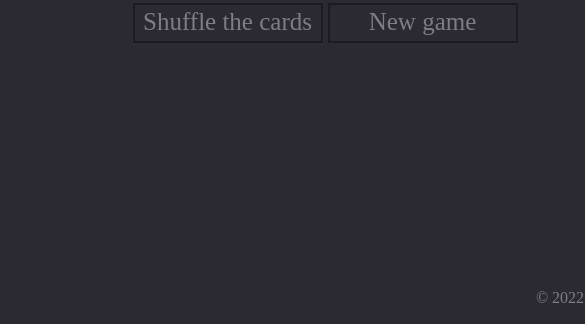
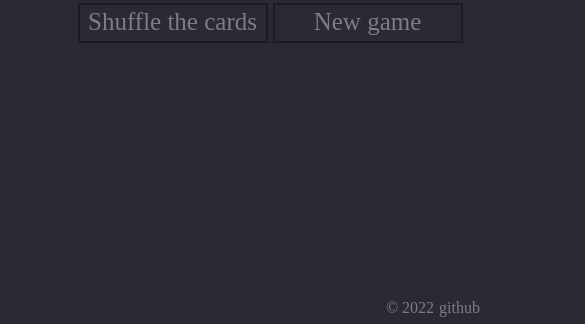
Before and after one commit to anthony-th/memory-game, a plain HTML site: page index.html in a window 390 px wide. Shown: the part 517-841 px from the top of the page, 585 px wide, since content can reach past the window. Drawn offline with Linux system fonts and the light colour scheme.

Commit message:
refactor: add media tag

```diff
--- a/styles/style.css
+++ b/styles/style.css
@@ -11,6 +11,7 @@ body {
   height: 100vh;
   padding: 20px;
   padding-top: 5%;
+  transition: 1s;
 }
 
 .container {
@@ -18,6 +19,7 @@ body {
   min-width: 610px;
   max-width: 1366px;
   margin: 0 auto;
+  padding: 0 20px;
 }
 
 main {
@@ -140,4 +142,28 @@ footer div p:hover {
   justify-content: center;
   align-items: center;
   column-gap: 5px;
+  min-width: 500px;
 }
+
+@media screen and (max-width: 768px) {
+  body {
+    padding: 10px;
+    padding-top: 5%;
+  }
+
+  .container {
+    min-width: 550px;
+  }
+}
+
+@media screen and (max-width: 550px) {
+
+  body {
+    padding: 0 0 10px;
+    padding-top: 5%;
+  }
+
+  .container {
+    min-width: 500px;
+  }
+}
```
